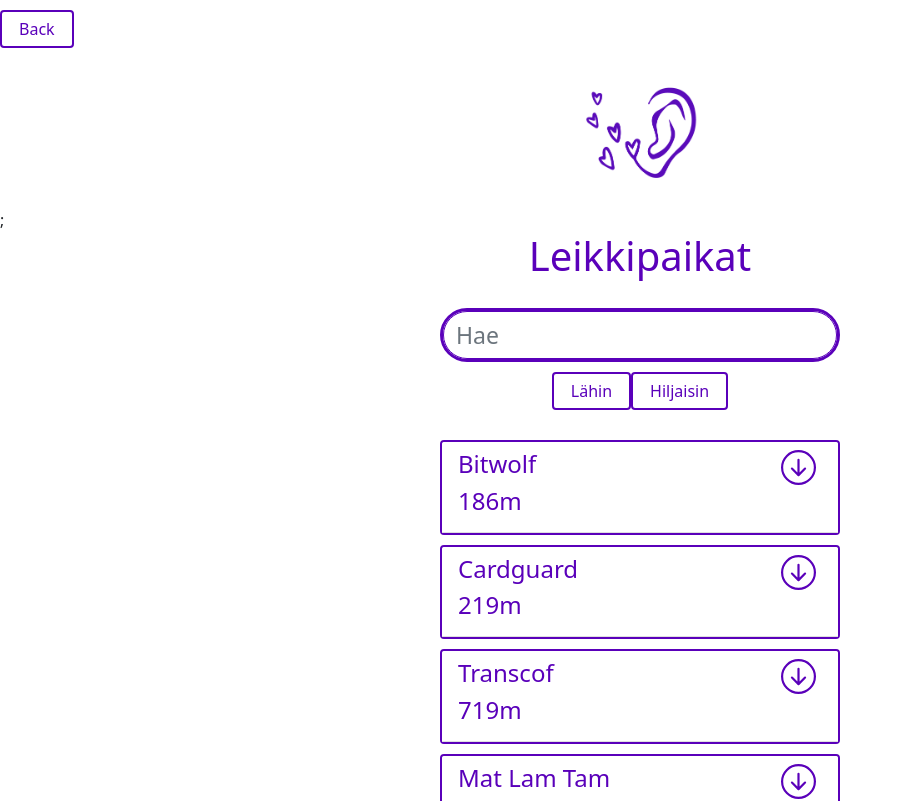
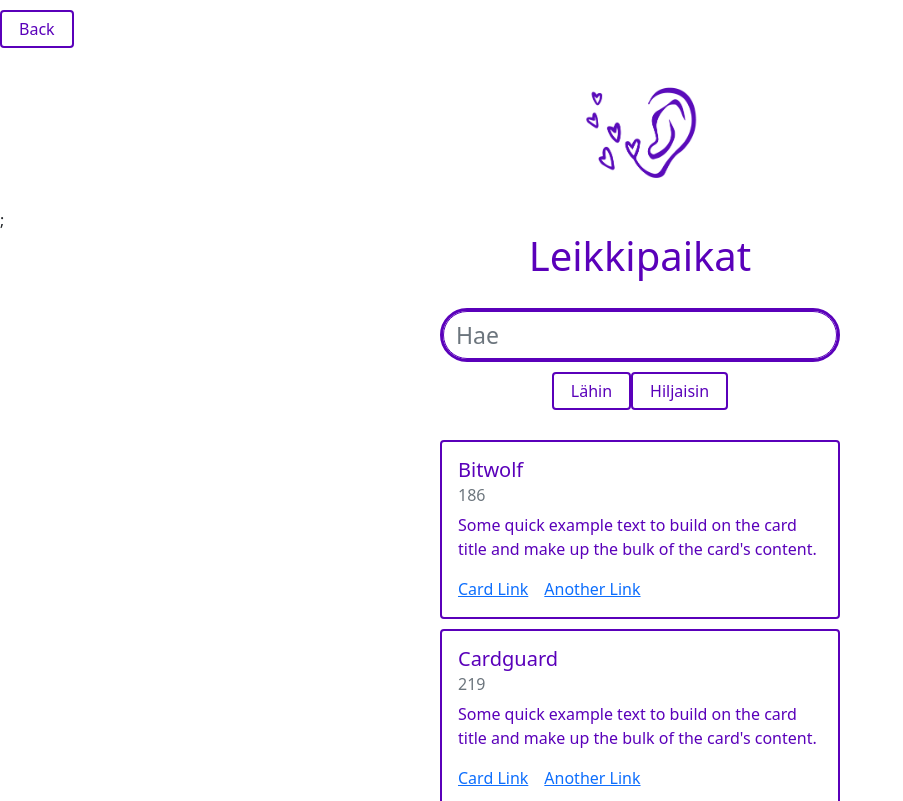
Before and after one commit to shuttu/leikkipaikat, a React (Create React App) app in the folder main/frontend/: page /SearchPage in a window 1280 px wide. Shown: the top 801 px of the page, without its empty margins (0-903 px from the left). Built offline with nearby package versions, Linux system fonts and the light colour scheme.

Commit message:
Leikkipaikkalistauksen muutos avattavasta infosta ei-avattavaan

```diff
--- a/main/frontend/src/components/Search.js
+++ b/main/frontend/src/components/Search.js
@@ -46,34 +46,24 @@
                 return (
                         // Leikkipaikat listataan react-bootstrap -kirjaston Accordion- ja Card-komponentteja käyttäen
                         // Card aukeaa ja sulkeutuu klikkaamalla
-            <Accordion className="center">
 
-                <Card className="center custom-card" key={key}>
-                <Accordion.Toggle style={{background:'white'}} as={Card.Header} variant="link" eventKey={val.id}>
-                    <Row>
-                        <Col xs={10}><h4>{val.name} </h4></Col>  {/*Näytetään leikkipaikan nimi Cardin Headerissa*/}
-                        <Col><Icon.ArrowDownCircle size={35}/></Col>
-                    </Row>
 
-                    <Row>
-                        <Col><h4>{val.distance}m</h4> </Col> {/*Näytetään leikkipaikan etäisyys Cardin Headerissa*/}
-                        <Col></Col>
-                    </Row>
-                </Accordion.Toggle>
 
-                        {/*Cardin aukeava ja sulkeutuva osio */}
-                    <Accordion.Collapse eventKey={val.id}>
-                        <Card.Body>
-                        <Card.Subtitle className="mb-2 d-flex">Lorem ipsum</Card.Subtitle>
-                        <Card.Text className="mt-3 d-flex" href="#"><Icon.Map size={26} className="mx-2 d-flex"/> <a href="url">Sijainti kartalla</a></Card.Text>
-                        <Card.Text className="mt-3 d-flex" href="#"><Icon.Map size={26} className="mx-2 d-flex"/> <a href="url">Ajo-ohjeet</a></Card.Text>
-                        </Card.Body>
+                        <Card className="center custom-card" >
+                            <Card.Body>
+                                <Card.Title>{val.name}</Card.Title>
+                                <Card.Subtitle className="mb-2 text-muted">{val.distance}</Card.Subtitle>
+                                <Card.Text>
+                                Some quick example text to build on the card title and make up the bulk of
+                                the card's content.
+                                </Card.Text>
+                                <Card.Link href="#">Card Link</Card.Link>
+                                <Card.Link href="#">Another Link</Card.Link>
+                            </Card.Body>
+                        </Card>
 
-                    </Accordion.Collapse>
-                        {/*Cardin aukeava ja sulkeutuva osio */}
-                </Card>
 
-            </Accordion>
+
                 )
             })}
         </div>
```
